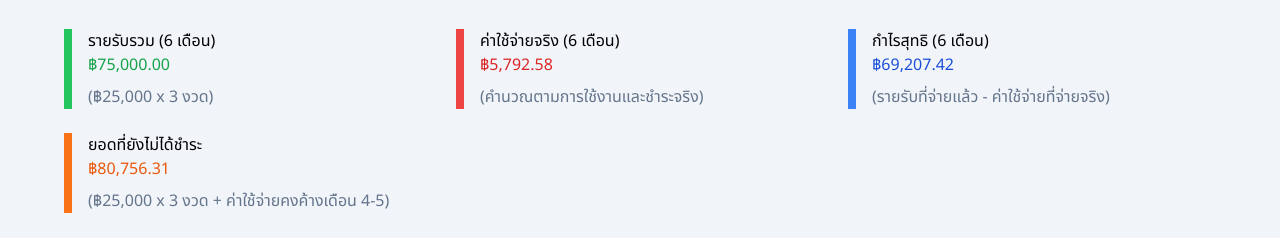
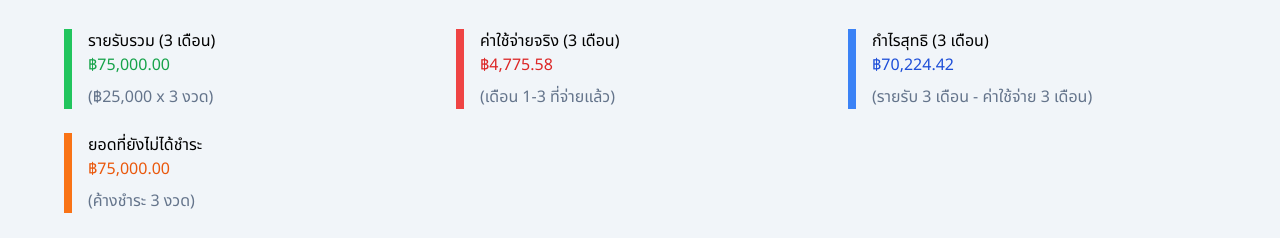
Before and after one commit to oven-ttta/lab3, a plain HTML site: page index.html in a window 1280 px wide. Shown: the part 103-341 px from the top of the page. Drawn offline with nearby package versions, Linux system fonts and the light colour scheme.

Commit message:
Update financial statistics in index.html to reflect a 3-month period; adjusted revenue, expenses, net profit, and unpaid amounts for accuracy and clarity.

```diff
--- a/index.html
+++ b/index.html
@@ -48,30 +48,30 @@
         <section class="grid grid-cols-1 md:grid-cols-3 gap-6 mb-8">
             <!-- Total Revenue -->
             <div class="stat-card border-l-8 border-green-500 pl-4">
-                <h2 class="stat-title">รายรับรวม (6 เดือน)</h2>
+                <h2 class="stat-title">รายรับรวม (3 เดือน)</h2>
                 <p class="stat-number text-green-600">฿75,000.00</p>
                 <p class="text-slate-500 mt-2">(฿25,000 x 3 งวด)</p>
             </div>
 
             <!-- Total Used Cost -->
             <div class="stat-card border-l-8 border-red-500 pl-4">
-                <h2 class="stat-title">ค่าใช้จ่ายจริง (6 เดือน)</h2>
-                <p class="stat-number text-red-600">฿5,792.58</p>
-                <p class="text-slate-500 mt-2">(คำนวณตามการใช้งานและชำระจริง)</p>
+                <h2 class="stat-title">ค่าใช้จ่ายจริง (3 เดือน)</h2>
+                <p class="stat-number text-red-600">฿4,775.58</p>
+                <p class="text-slate-500 mt-2">(เดือน 1-3 ที่จ่ายแล้ว)</p>
             </div>
 
             <!-- Net Profit -->
             <div class="stat-card border-l-8 border-blue-500 pl-4">
-                <h2 class="stat-title">กำไรสุทธิ (6 เดือน)</h2>
-                <p class="stat-number text-blue-700">฿69,207.42</p>
-                <p class="text-slate-500 mt-2">(รายรับที่จ่ายแล้ว - ค่าใช้จ่ายที่จ่ายจริง)</p>
+                <h2 class="stat-title">กำไรสุทธิ (3 เดือน)</h2>
+                <p class="stat-number text-blue-700">฿70,224.42</p>
+                <p class="text-slate-500 mt-2">(รายรับ 3 เดือน - ค่าใช้จ่าย 3 เดือน)</p>
             </div>
 
             <!-- Unpaid Amount -->
             <div class="stat-card border-l-8 border-orange-500 pl-4">
                 <h2 class="stat-title">ยอดที่ยังไม่ได้ชำระ</h2>
-                <p class="stat-number text-orange-600">฿80,756.31</p>
-                <p class="text-slate-500 mt-2">(฿25,000 x 3 งวด + ค่าใช้จ่ายคงค้างเดือน 4-5)</p>
+                <p class="stat-number text-orange-600">฿75,000.00</p>
+                <p class="text-slate-500 mt-2">(ค้างชำระ 3 งวด)</p>
             </div>
         </section>
 
```
